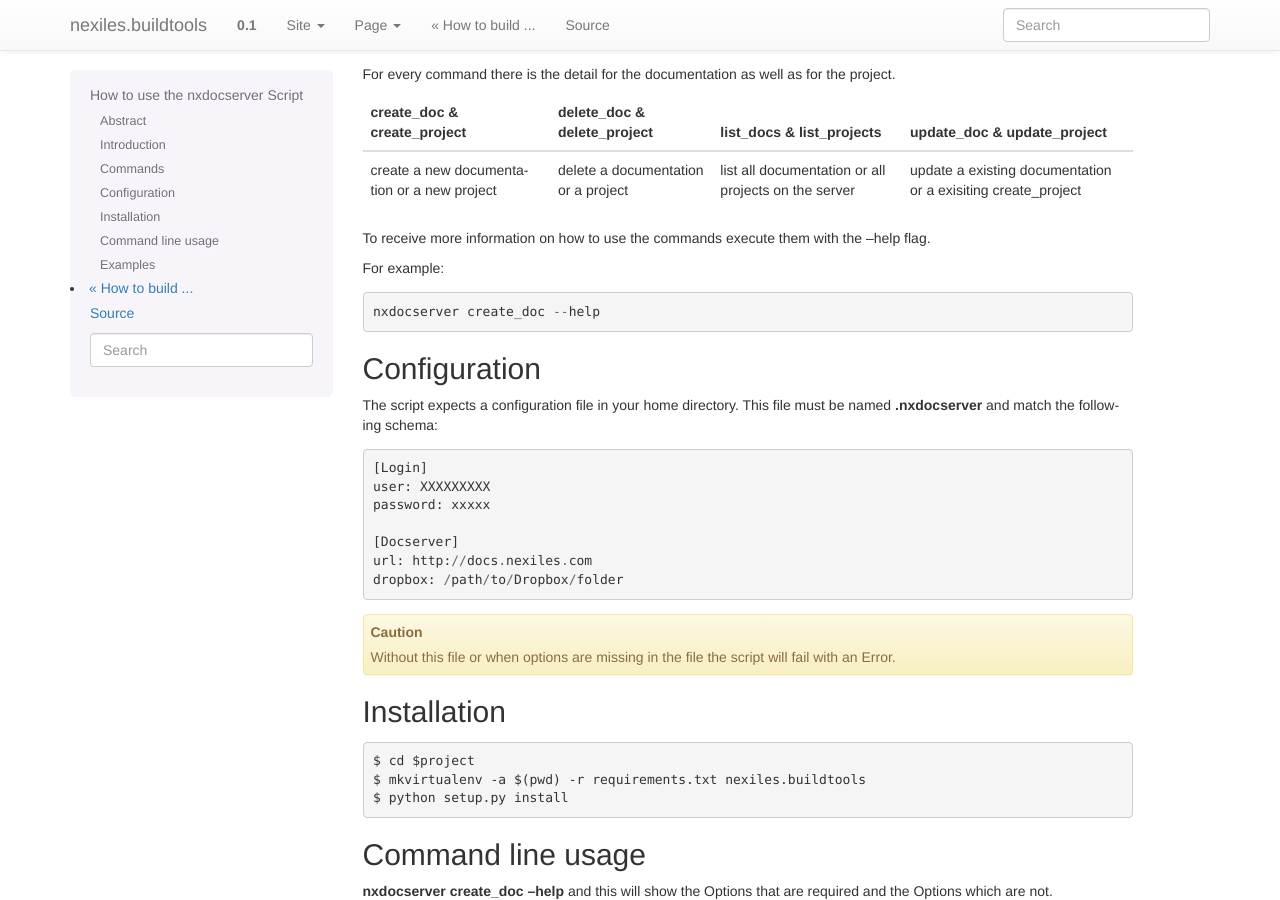
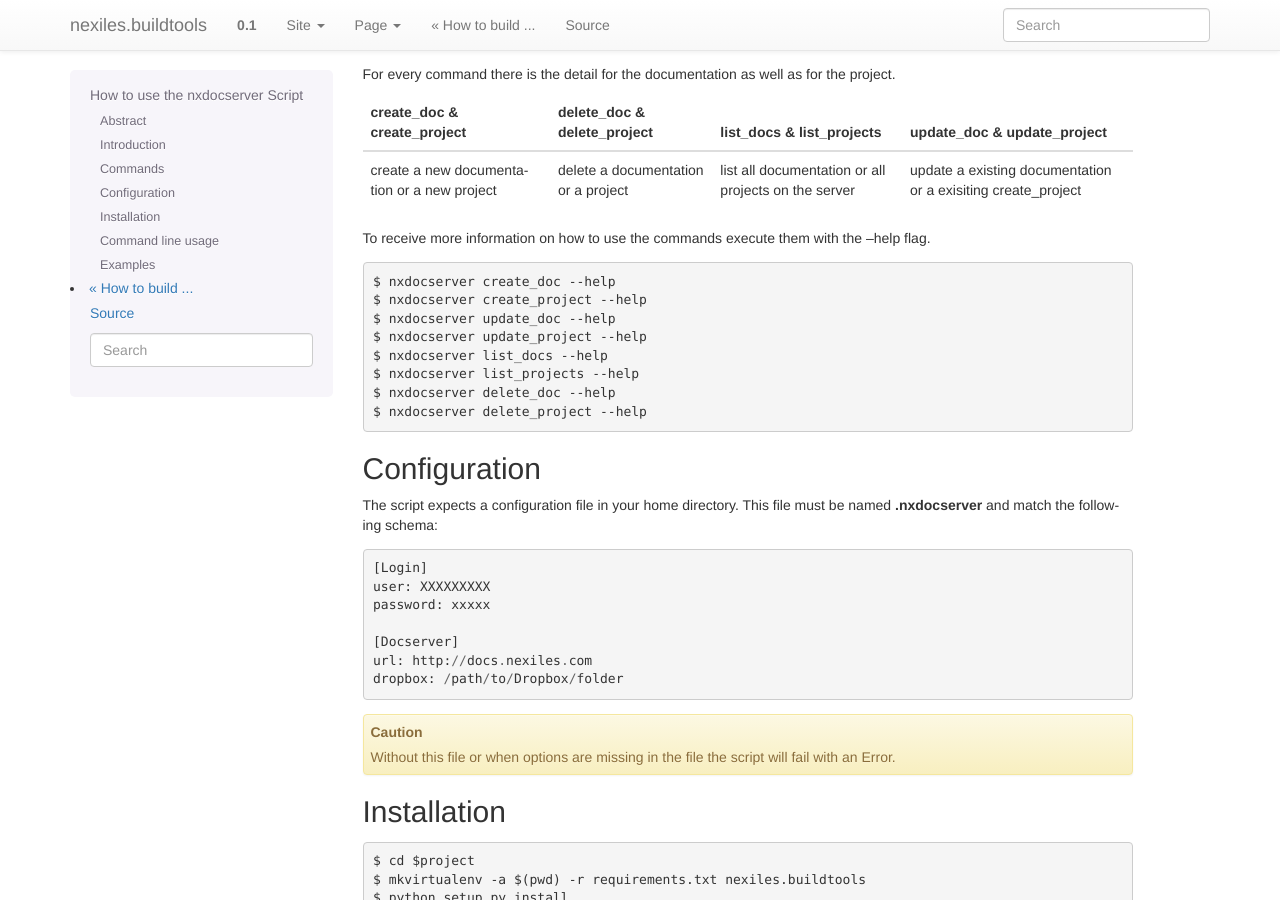
Before and after one commit to nexiles/nexiles.buildtools, a Sphinx documentation site: the page built from docs/nxdocserver.rst, in a window 1280 px wide and 900 px high, scrolled down 512 px. Built offline with Sphinx 7.4.7, drawn with Linux system fonts in a browser that asks for light colours; pages that are not in the unit, such as notebooks, are missing from menus.

Commit message:
added --help flag

```diff
--- a/docs/nxdocserver.rst
+++ b/docs/nxdocserver.rst
@@ -41,11 +41,17 @@ project.
 
 
 To receive more information on how to use the commands execute them with the
---help flag.
+--help flag. ::
 
-For example::
+  $ nxdocserver create_doc --help
+  $ nxdocserver create_project --help
+  $ nxdocserver update_doc --help
+  $ nxdocserver update_project --help
+  $ nxdocserver list_docs --help
+  $ nxdocserver list_projects --help
+  $ nxdocserver delete_doc --help
+  $ nxdocserver delete_project --help
 
-    nxdocserver create_doc --help
 
 Configuration
 =============
```
